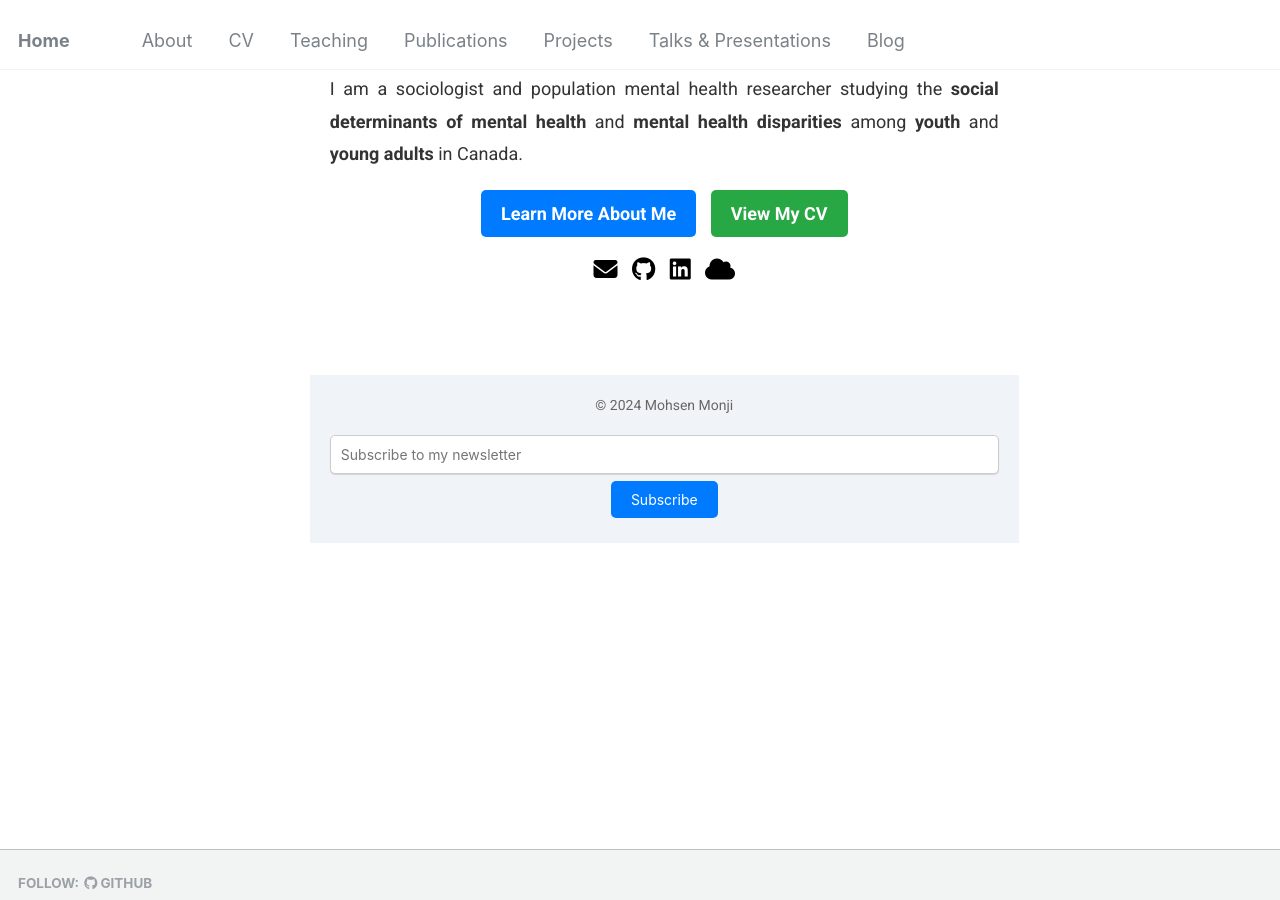
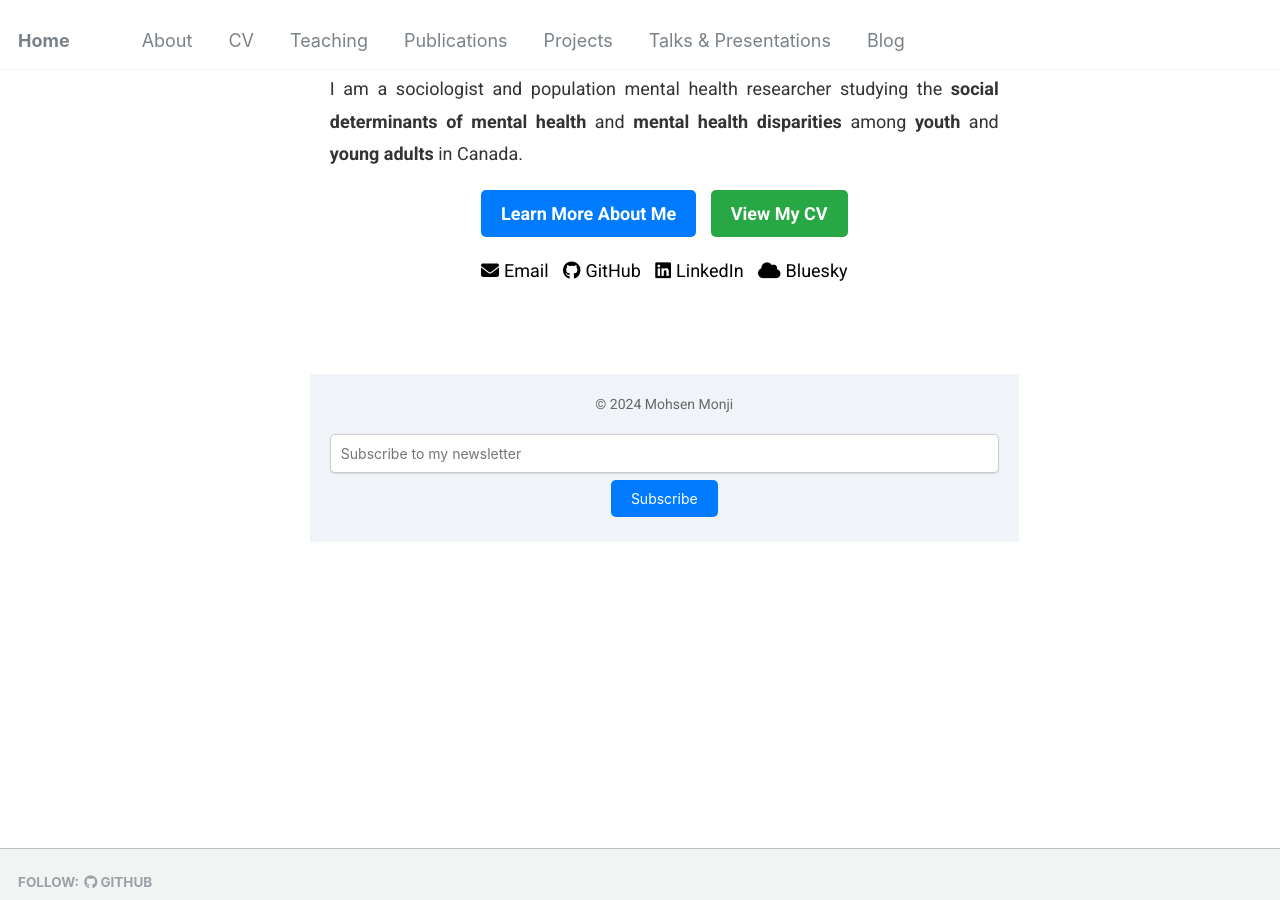
Before and after one commit to Mohsnmonji/mohsnmonji.github.io, a Jekyll site: the page built from _pages/front.md, in a window 1280 px wide and 900 px high, scrolled down 617 px. Built offline with Jekyll 4.4.1, drawn with Linux system fonts in a browser that asks for light colours.

Commit message:
Update front.md

```diff
--- a/_pages/front.md
+++ b/_pages/front.md
@@ -37,16 +37,16 @@ hide_avatar: true
   <!-- Social Media Links -->
   <div style="margin-bottom: 20px;">
     <a href="mailto:mohsen.monji@concordia.ca" style="color: black; text-decoration: none; margin-right: 10px;">
-      <i class="fas fa-envelope" style="font-size: 24px;"></i>
+      <i class="fas fa-envelope" style="font-size: 18px; margin-right: 5px;"></i>Email
     </a>
     <a href="https://github.com/Mohsnmonji" style="color: black; text-decoration: none; margin-right: 10px;">
-      <i class="fab fa-github" style="font-size: 24px;"></i>
+      <i class="fab fa-github" style="font-size: 18px; margin-right: 5px;"></i>GitHub
     </a>
     <a href="https://www.linkedin.com/in/mohsen-monji-0a3a37269" style="color: black; text-decoration: none; margin-right: 10px;">
-      <i class="fab fa-linkedin" style="font-size: 24px;"></i>
+      <i class="fab fa-linkedin" style="font-size: 18px; margin-right: 5px;"></i>LinkedIn
     </a>
     <a href="https://bsky.app/profile/mohsenmonji.bsky.social" style="color: black; text-decoration: none;">
-      <i class="fas fa-cloud" style="font-size: 24px;"></i>
+      <i class="fas fa-cloud" style="font-size: 18px; margin-right: 5px;"></i>Bluesky
     </a>
   </div>
 </div>
```
